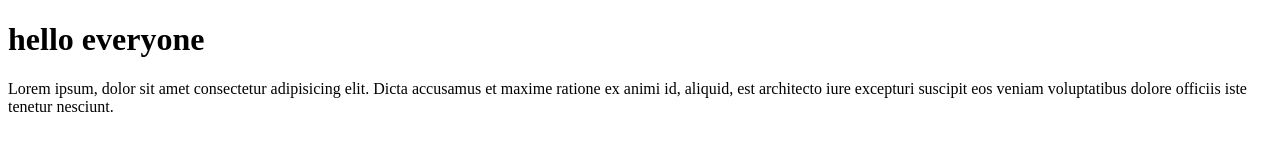
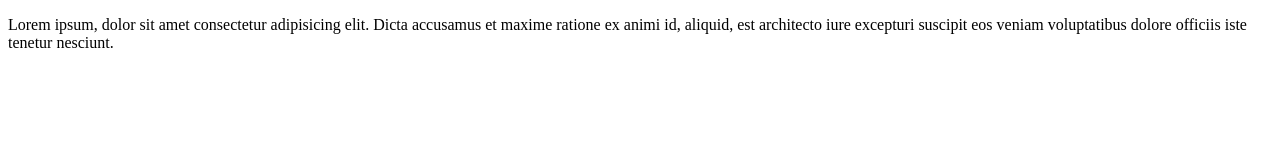
Before and after one commit to gandholideepthi/08-05-26, a plain HTML site: page index.html in a window 1280 px wide. Drawn offline with Linux system fonts and the light colour scheme.

Commit message:
deleted h1

```diff
--- a/index.html
+++ b/index.html
@@ -6,7 +6,8 @@
     <title>Document</title>
 </head>
 <body>
-    <h1>hello everyone</h1>
+
+
     <p>Lorem ipsum, dolor sit amet consectetur adipisicing elit. Dicta accusamus et maxime ratione ex animi id, aliquid, est architecto iure excepturi suscipit eos veniam voluptatibus dolore officiis iste tenetur nesciunt.</p>
 </body>
 </html>
```
